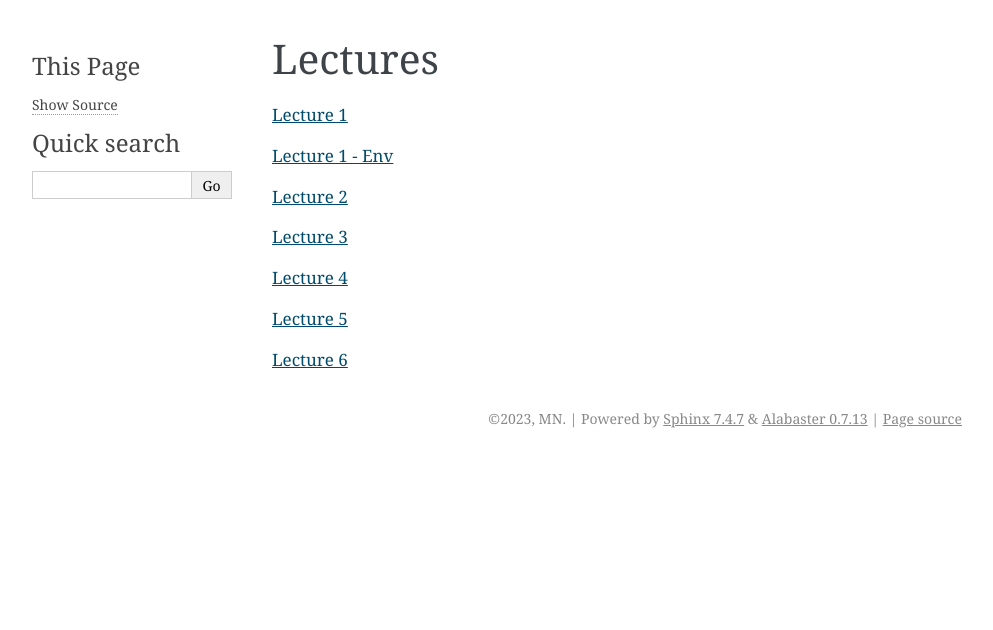
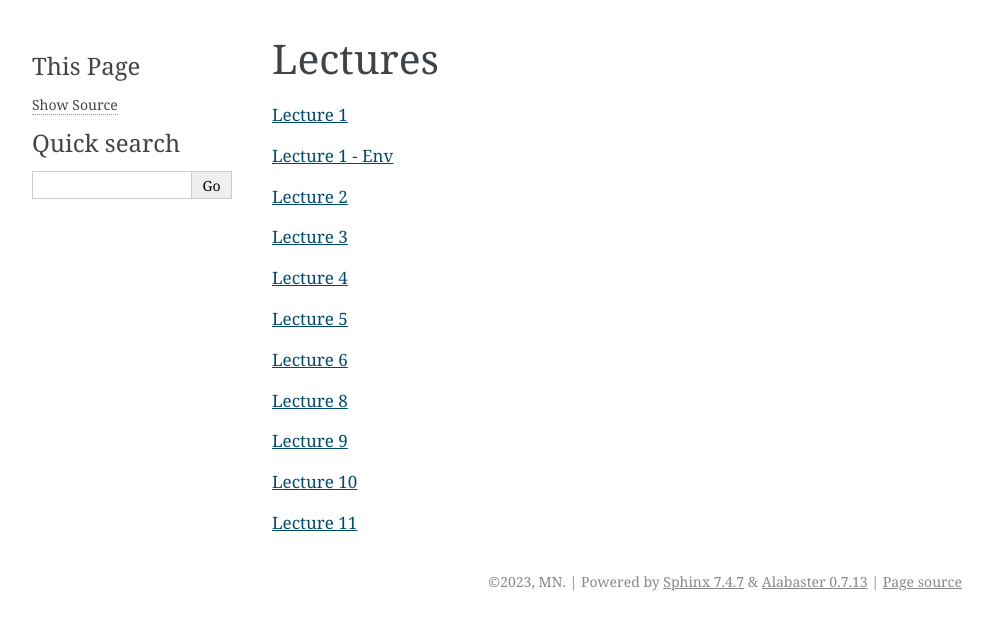
Before and after one commit to Polkas/multidim, a Sphinx documentation site: the page built from docs/lecture.md, in a window 1280 px wide. Shown: the top 630 px of the page, without its empty margins (148-1141 px from the left). Built offline with Sphinx 7.4.7, drawn with Linux system fonts in a browser that asks for light colours; pages that are not in the unit, such as notebooks, are missing from menus.

Commit message:
Update lecture.md
Uzupełnienie o materiały do zajęć 8-11

```diff
--- a/docs/lecture.md
+++ b/docs/lecture.md
@@ -7,3 +7,7 @@
 <p><a href="_static/aw_04.pdf">Lecture 4</a></p>
 <p><a href="_static/aw_05.pdf">Lecture 5</a></p>
 <p><a href="_static/aw_06.pdf">Lecture 6</a></p>
+<p><a href="_static/aw_08.pdf">Lecture 8</a></p>
+<p><a href="_static/aw_09.pdf">Lecture 9</a></p>
+<p><a href="_static/aw_10.pdf">Lecture 10</a></p>
+<p><a href="_static/aw_11.pdf">Lecture 11</a></p>
```
